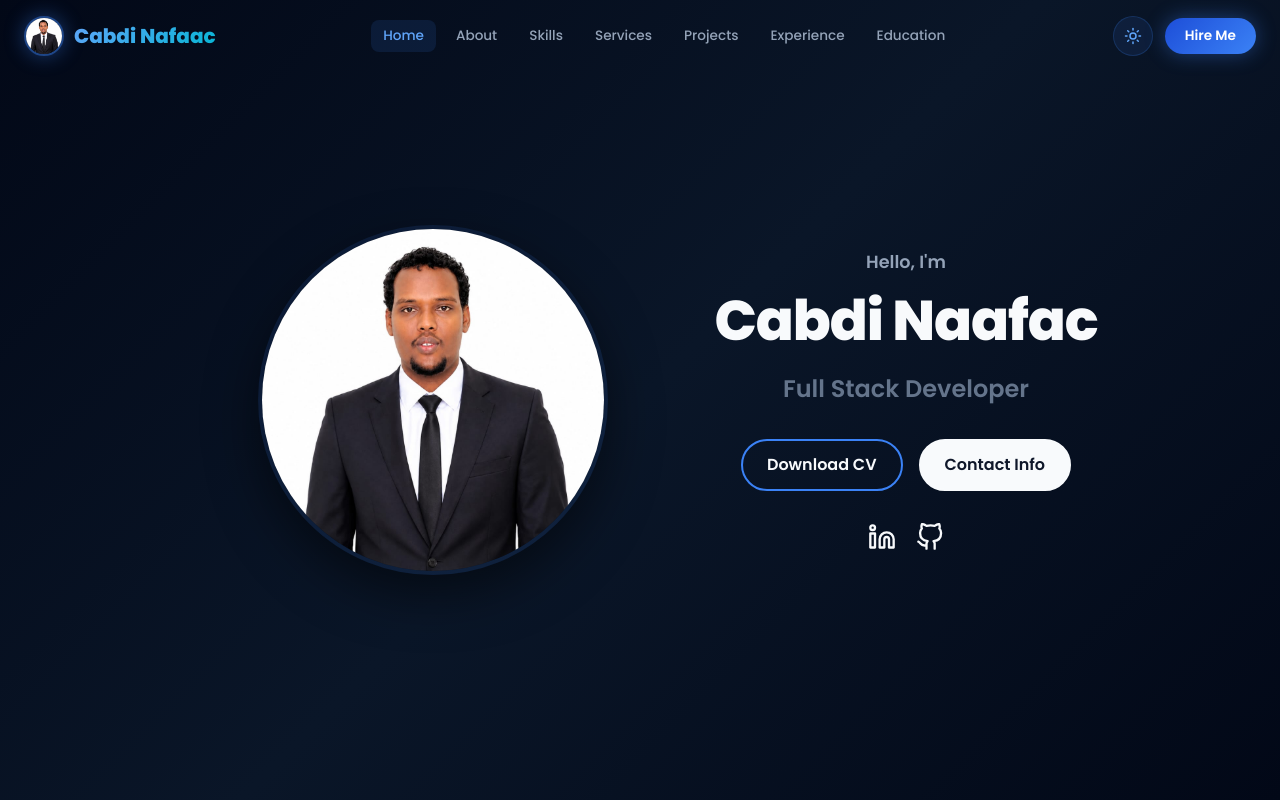
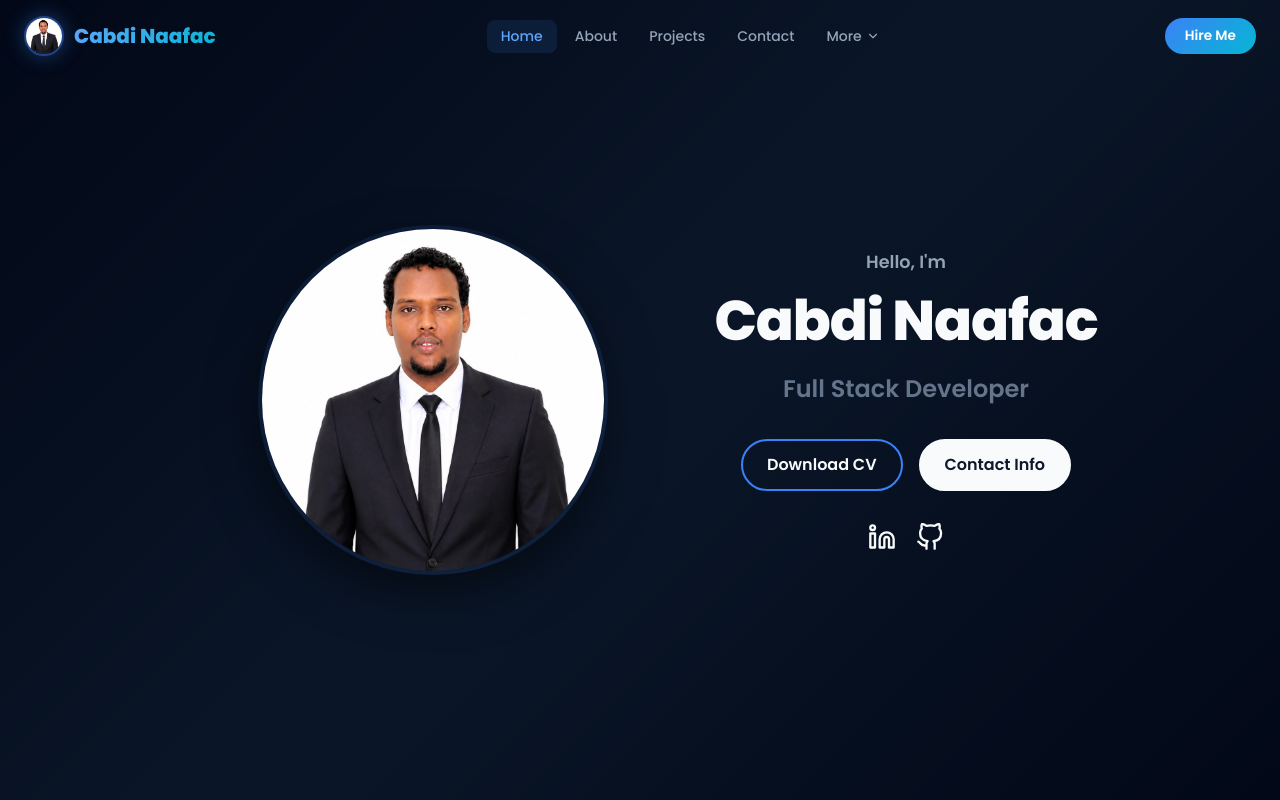
Before and after one commit to cabdinaafacmaxamedrashiid2/cabdi-naafac, a Next.js app: page / in a window 1280 px wide. Shown: the top 800 px of the page. Built offline with nearby package versions, Linux system fonts and the light colour scheme.

Commit message:
add mega menu dropdown to navbar [skip ci]

```diff
--- a/components/Navbar.tsx
+++ b/components/Navbar.tsx
@@ -1,33 +1,52 @@
 "use client";
 import { useState, useEffect } from "react";
-import { Menu, X, Code2, Sun, Moon } from "lucide-react";
+import { Menu, X, ChevronDown } from "lucide-react";
 
-const navLinks = [
+const mainLinks = [
   { label: "Home", href: "#home" },
   { label: "About", href: "#about" },
-  { label: "Skills", href: "#skills" },
-  { label: "Services", href: "#services" },
   { label: "Projects", href: "#projects" },
-  { label: "Experience", href: "#experience" },
-  { label: "Education", href: "#education" },
-  { label: "Certificates", href: "#certificates" },
-  { label: "Tech Stack", href: "#techstack" },
-  { label: "Testimonials", href: "#testimonials" },
-  { label: "FAQ", href: "#faq" },
   { label: "Contact", href: "#contact" },
+];
+
+const megaMenu = [
+  {
+    heading: "ABOUT ME",
+    items: [
+      { label: "About", href: "#about", desc: "Who I am" },
+      { label: "Experience", href: "#experience", desc: "Skills & stack" },
+      { label: "Education", href: "#education", desc: "My background" },
+    ],
+  },
+  {
+    heading: "WORK",
+    items: [
+      { label: "Library App", href: "#projects", desc: "Management system" },
+      { label: "Livestock App", href: "#projects", desc: "Smart farming" },
+      { label: "Face Recognition", href: "#projects", desc: "AI & biometrics" },
+    ],
+  },
+  {
+    heading: "CONNECT",
+    items: [
+      { label: "GitHub", href: "https://github.com/cabdinaafacmaxamedrashiid2", desc: "View my code" },
+      { label: "LinkedIn", href: "https://linkedin.com", desc: "Professional network" },
+      { label: "Contact Me", href: "#contact", desc: "Get in touch" },
+    ],
+  },
 ];
 
 export default function Navbar() {
   const [isOpen, setIsOpen] = useState(false);
   const [scrolled, setScrolled] = useState(false);
   const [activeSection, setActiveSection] = useState("home");
-  const [darkMode, setDarkMode] = useState(true);
+  const [megaOpen, setMegaOpen] = useState(false);
 
   useEffect(() => {
     const handleScroll = () => {
       setScrolled(window.scrollY > 50);
-      const sections = navLinks.map((l) => l.href.replace("#", ""));
-      for (const section of sections.reverse()) {
+      const sections = ["home", "about", "projects", "experience", "education", "contact"];
+      for (const section of [...sections].reverse()) {
         const el = document.getElementById(section);
         if (el && window.scrollY >= el.offsetTop - 120) {
           setActiveSection(section);
@@ -39,10 +58,6 @@ export default function Navbar() {
     return () => window.removeEventListener("scroll", handleScroll);
   }, []);
 
-  useEffect(() => {
-    document.body.classList.toggle("light-mode", !darkMode);
-  }, [darkMode]);
-
   return (
     <nav
       style={{
@@ -52,16 +67,10 @@ export default function Navbar() {
         right: 0,
         zIndex: 1000,
         transition: "all 0.4s ease",
-        background: scrolled
-          ? "rgba(2, 8, 23, 0.92)"
-          : "transparent",
+        background: scrolled ? "rgba(2, 8, 23, 0.95)" : "transparent",
         backdropFilter: scrolled ? "blur(20px)" : "none",
-        borderBottom: scrolled
-          ? "1px solid rgba(59, 130, 246, 0.15)"
-          : "none",
-        boxShadow: scrolled
-          ? "0 4px 30px rgba(0,0,0,0.5)"
-          : "none",
+        borderBottom: scrolled ? "1px solid rgba(59, 130, 246, 0.15)" : "none",
+        boxShadow: scrolled ? "0 4px 30px rgba(0,0,0,0.5)" : "none",
       }}
     >
       <div
@@ -76,15 +85,7 @@ export default function Navbar() {
         }}
       >
         {/* Logo */}
-        <a
-          href="#home"
-          style={{
-            display: "flex",
-            alignItems: "center",
-            gap: "10px",
-            textDecoration: "none",
-          }}
-        >
+        <a href="#home" style={{ display: "flex", alignItems: "center", gap: "10px", textDecoration: "none" }}>
           <div
             style={{
               width: 40,
@@ -96,11 +97,7 @@ export default function Navbar() {
               flexShrink: 0,
             }}
           >
-            <img
-              src="/profile.jpg"
-              alt="Cabdi Nafaac"
-              style={{ width: "100%", height: "100%", objectFit: "cover" }}
-            />
+            <img src="/profile.jpg" alt="Cabdi Naafac" style={{ width: "100%", height: "100%", objectFit: "cover" }} />
           </div>
           <span
             style={{
@@ -112,84 +109,136 @@ export default function Navbar() {
               backgroundClip: "text",
             }}
           >
-            Cabdi Nafaac
+            Cabdi Naafac
           </span>
         </a>
 
         {/* Desktop Nav */}
-        <div
-          style={{
-            display: "flex",
-            gap: "0.5rem",
-            alignItems: "center",
-          }}
-          className="hidden-mobile"
-        >
-          {navLinks.slice(0, 7).map((link) => (
+        <div style={{ display: "flex", gap: "0.25rem", alignItems: "center" }} className="hidden-mobile">
+          {mainLinks.map((link) => (
             <a
               key={link.href}
               href={link.href}
               style={{
-                color:
-                  activeSection === link.href.replace("#", "")
-                    ? "#60a5fa"
-                    : "#94a3b8",
+                color: activeSection === link.href.replace("#", "") ? "#60a5fa" : "#94a3b8",
                 textDecoration: "none",
-                fontSize: "0.85rem",
+                fontSize: "0.875rem",
                 fontWeight: 500,
-                padding: "6px 12px",
+                padding: "6px 14px",
                 borderRadius: "8px",
                 transition: "all 0.2s",
-                background:
-                  activeSection === link.href.replace("#", "")
-                    ? "rgba(59,130,246,0.12)"
-                    : "transparent",
+                background: activeSection === link.href.replace("#", "") ? "rgba(59,130,246,0.12)" : "transparent",
               }}
               onMouseEnter={(e) => {
-                (e.target as HTMLElement).style.color = "#60a5fa";
-                (e.target as HTMLElement).style.background =
-                  "rgba(59,130,246,0.1)";
+                (e.currentTarget as HTMLElement).style.color = "#60a5fa";
+                (e.currentTarget as HTMLElement).style.background = "rgba(59,130,246,0.1)";
               }}
               onMouseLeave={(e) => {
                 if (activeSection !== link.href.replace("#", "")) {
-                  (e.target as HTMLElement).style.color = "#94a3b8";
-                  (e.target as HTMLElement).style.background = "transparent";
+                  (e.currentTarget as HTMLElement).style.color = "#94a3b8";
+                  (e.currentTarget as HTMLElement).style.background = "transparent";
                 }
               }}
             >
               {link.label}
             </a>
           ))}
+
+          {/* Mega Menu Trigger */}
+          <div style={{ position: "relative" }} onMouseEnter={() => setMegaOpen(true)} onMouseLeave={() => setMegaOpen(false)}>
+            <button
+              style={{
+                display: "flex",
+                alignItems: "center",
+                gap: "4px",
+                color: megaOpen ? "#60a5fa" : "#94a3b8",
+                background: megaOpen ? "rgba(59,130,246,0.1)" : "transparent",
+                border: "none",
+                fontSize: "0.875rem",
+                fontWeight: 500,
+                padding: "6px 14px",
+                borderRadius: "8px",
+                cursor: "pointer",
+                transition: "all 0.2s",
+              }}
+            >
+              More
+              <ChevronDown size={14} style={{ transform: megaOpen ? "rotate(180deg)" : "rotate(0deg)", transition: "transform 0.2s" }} />
+            </button>
+
+            {/* Mega Dropdown */}
+            {megaOpen && (
+              <div
+                style={{
+                  position: "absolute",
+                  top: "calc(100% + 8px)",
+                  left: "50%",
+                  transform: "translateX(-50%)",
+                  background: "rgba(10, 22, 40, 0.98)",
+                  backdropFilter: "blur(20px)",
+                  border: "1px solid rgba(59, 130, 246, 0.2)",
+                  borderRadius: "16px",
+                  padding: "1.5rem",
+                  display: "grid",
+                  gridTemplateColumns: "repeat(3, 200px)",
+                  gap: "0.5rem 2rem",
+                  boxShadow: "0 20px 60px rgba(0,0,0,0.6)",
+                  zIndex: 999,
+                  animation: "fadeInDown 0.2s ease",
+                }}
+              >
+                {megaMenu.map((group) => (
+                  <div key={group.heading}>
+                    <p style={{ color: "#475569", fontSize: "0.75rem", fontWeight: 700, letterSpacing: "0.1em", marginBottom: "0.75rem" }}>
+                      {group.heading}
+                    </p>
+                    <div style={{ display: "flex", flexDirection: "column", gap: "0.15rem" }}>
+                      {group.items.map((item) => (
+                        <a
+                          key={item.label}
+                          href={item.href}
+                          onClick={() => setMegaOpen(false)}
+                          style={{
+                            display: "flex",
+                            flexDirection: "column",
+                            padding: "8px 10px",
+                            borderRadius: "8px",
+                            textDecoration: "none",
+                            transition: "background 0.2s",
+                            cursor: "pointer",
+                          }}
+                          onMouseEnter={(e) => (e.currentTarget.style.background = "rgba(59,130,246,0.08)")}
+                          onMouseLeave={(e) => (e.currentTarget.style.background = "transparent")}
+                        >
+                          <span style={{ color: "#e2e8f0", fontSize: "0.875rem", fontWeight: 600 }}>{item.label}</span>
+                          <span style={{ color: "#64748b", fontSize: "0.78rem", marginTop: "1px" }}>{item.desc}</span>
+                        </a>
+                      ))}
+                    </div>
+                  </div>
+                ))}
+              </div>
+            )}
+          </div>
         </div>
 
         {/* Right Controls */}
-        <div style={{ display: "flex", alignItems: "center", gap: "12px" }}>
-          {/* Theme Toggle */}
-          <button
-            onClick={() => setDarkMode(!darkMode)}
-            style={{
-              background: "rgba(59,130,246,0.1)",
-              border: "1px solid rgba(59,130,246,0.2)",
-              borderRadius: "50%",
-              width: 40,
-              height: 40,
-              display: "flex",
-              alignItems: "center",
-              justifyContent: "center",
-              cursor: "pointer",
-              color: "#60a5fa",
-              transition: "all 0.3s",
-            }}
-            aria-label="Toggle theme"
-          >
-            {darkMode ? <Sun size={18} /> : <Moon size={18} />}
-          </button>
-
-          {/* CTA Button */}
+        <div style={{ display: "flex", alignItems: "center", gap: "10px" }}>
           <a
             href="#contact"
-            className="btn-primary"
-            style={{ fontSize: "0.85rem", padding: "8px 20px" }}
+            style={{
+              padding: "8px 20px",
+              borderRadius: "30px",
+              background: "linear-gradient(135deg, #3b82f6, #06b6d4)",
+              color: "#fff",
+              fontWeight: 600,
+              fontSize: "0.85rem",
+              textDecoration: "none",
+              transition: "opacity 0.2s",
+            }}
+            onMouseEnter={(e) => (e.currentTarget.style.opacity = "0.85")}
+            onMouseLeave={(e) => (e.currentTarget.style.opacity = "1")}
+            className="hidden-mobile"
           >
             Hire Me
           </a>
@@ -225,41 +274,54 @@ export default function Navbar() {
             backdropFilter: "blur(20px)",
             borderTop: "1px solid rgba(59,130,246,0.15)",
             padding: "1rem",
-            display: "flex",
-            flexDirection: "column",
-            gap: "0.25rem",
           }}
         >
-          {navLinks.map((link) => (
+          {[...mainLinks, { label: "Experience", href: "#experience" }, { label: "Education", href: "#education" }, { label: "FAQ", href: "#faq" }].map((link) => (
             <a
-              key={link.href}
+              key={link.href + link.label}
               href={link.href}
               onClick={() => setIsOpen(false)}
               style={{
-                color:
-                  activeSection === link.href.replace("#", "")
-                    ? "#60a5fa"
-                    : "#94a3b8",
+                color: activeSection === link.href.replace("#", "") ? "#60a5fa" : "#94a3b8",
                 textDecoration: "none",
                 fontSize: "1rem",
                 fontWeight: 500,
                 padding: "12px 16px",
                 borderRadius: "10px",
                 transition: "all 0.2s",
-                background:
-                  activeSection === link.href.replace("#", "")
-                    ? "rgba(59,130,246,0.12)"
-                    : "transparent",
+                background: activeSection === link.href.replace("#", "") ? "rgba(59,130,246,0.12)" : "transparent",
                 display: "block",
+                marginBottom: "2px",
               }}
             >
               {link.label}
             </a>
           ))}
+          <a
+            href="#contact"
+            onClick={() => setIsOpen(false)}
+            style={{
+              display: "block",
+              margin: "0.75rem 0.5rem 0",
+              padding: "12px",
+              borderRadius: "10px",
+              background: "linear-gradient(135deg, #3b82f6, #06b6d4)",
+              color: "#fff",
+              fontWeight: 600,
+              textAlign: "center",
+              textDecoration: "none",
+            }}
+          >
+            Hire Me
+          </a>
         </div>
       )}
 
       <style>{`
+        @keyframes fadeInDown {
+          from { opacity: 0; transform: translateX(-50%) translateY(-8px); }
+          to   { opacity: 1; transform: translateX(-50%) translateY(0); }
+        }
         @media (max-width: 1024px) {
           .hidden-mobile { display: none !important; }
           #hamburger-btn { display: flex !important; }
```
